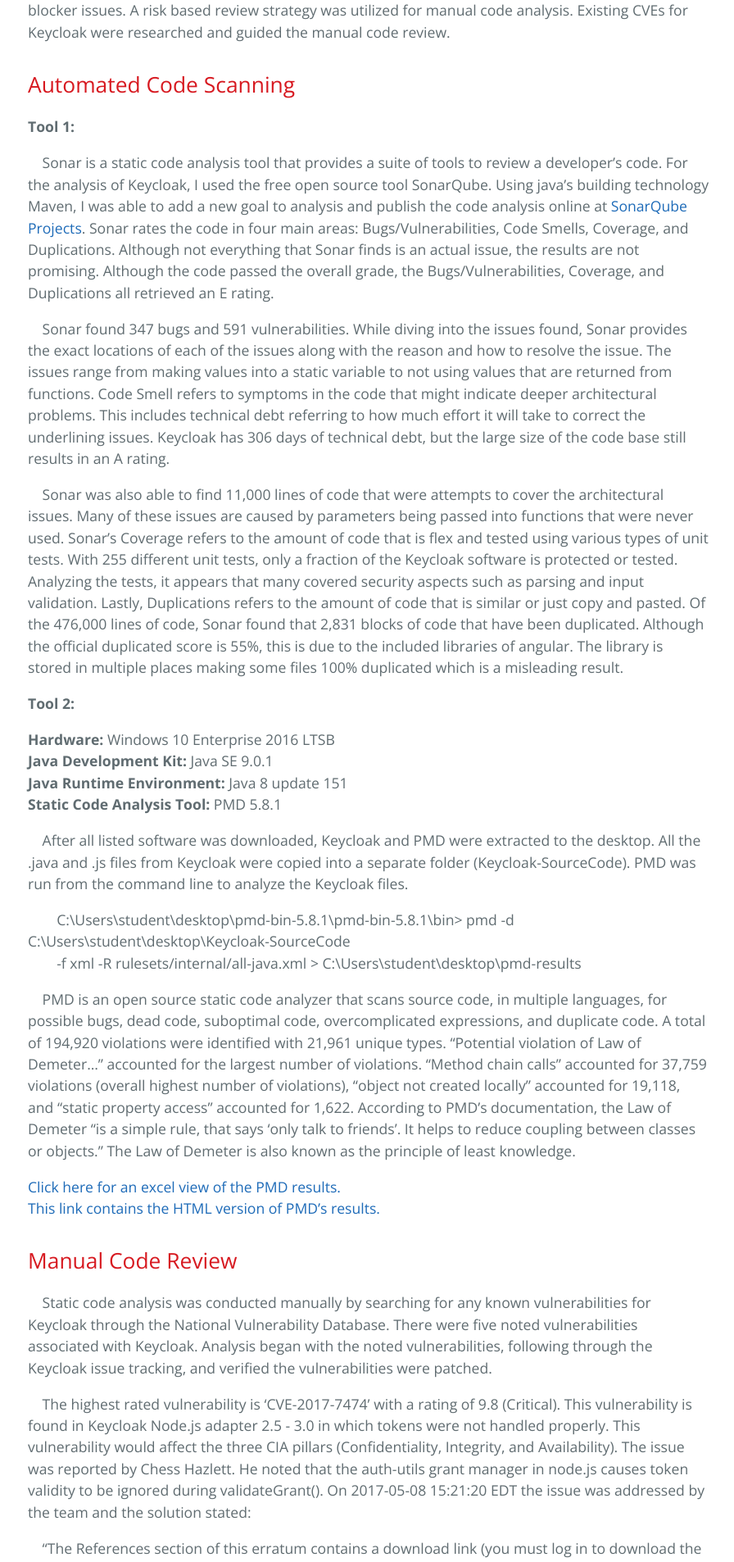
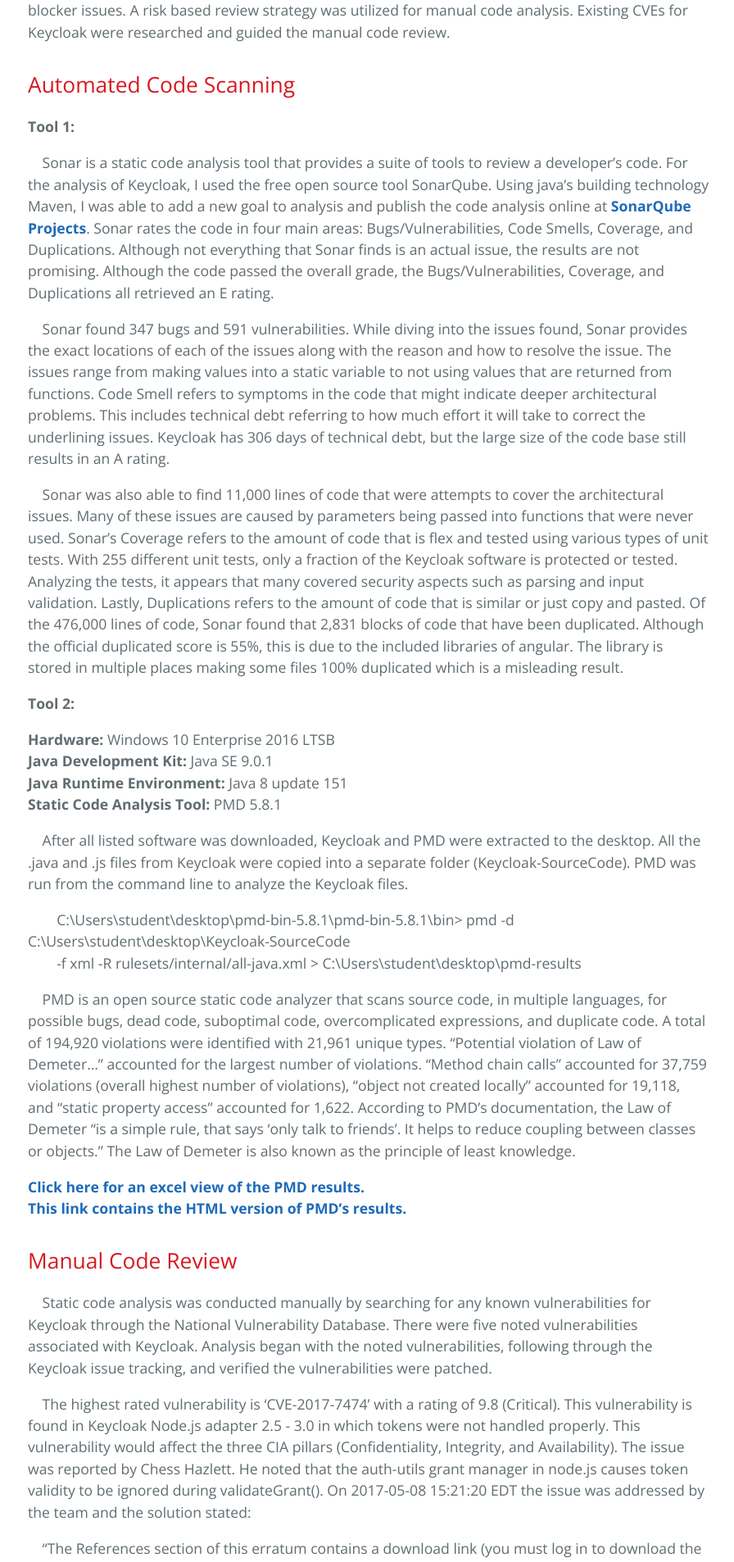
Before and after one commit to DanielLucier/CYBER8420-SemesterProject, a Jekyll site: the page built from misc/pages/CodeAnalysis.md, in a window 1280 px wide. Shown: the part 738-2644 px from the top of the page at 82% size, without its empty margins (190-1086 px from the left). Built offline with Jekyll 4.4.1, drawn with Linux system fonts in a browser that asks for light colours.

```diff
--- a/misc/pages/CodeAnalysis.md
+++ b/misc/pages/CodeAnalysis.md
@@ -12,7 +12,7 @@ Automated Code Scanning
 -----------------------
 <strong>Tool 1:</strong>
 
-&emsp;Sonar is a static code analysis tool that provides a suite of tools to review a developer’s code. For the analysis of Keycloak, I used the free open source tool SonarQube. Using java’s building technology Maven, I was able to add a new goal to analysis and publish the code analysis online at <a href = "https://sonarcloud.io/dashboard?id=org.keycloak%3Akeycloak-parent">SonarQube Projects</a>. Sonar rates the code in four main areas: Bugs/Vulnerabilities, Code Smells, Coverage, and Duplications. Although not everything that Sonar finds is an actual issue, the results are not promising. Although the code passed the overall grade, the Bugs/Vulnerabilities, Coverage, and Duplications all retrieved an E rating.
+&emsp;Sonar is a static code analysis tool that provides a suite of tools to review a developer’s code. For the analysis of Keycloak, I used the free open source tool SonarQube. Using java’s building technology Maven, I was able to add a new goal to analysis and publish the code analysis online at <a href = "https://sonarcloud.io/dashboard?id=org.keycloak%3Akeycloak-parent"><strong>SonarQube Projects</strong></a>. Sonar rates the code in four main areas: Bugs/Vulnerabilities, Code Smells, Coverage, and Duplications. Although not everything that Sonar finds is an actual issue, the results are not promising. Although the code passed the overall grade, the Bugs/Vulnerabilities, Coverage, and Duplications all retrieved an E rating.
 
 &emsp;Sonar found 347 bugs and 591 vulnerabilities. While diving into the issues found, Sonar provides the exact locations of each of the issues along with the reason and how to resolve the issue. The issues range from making values into a static variable to not using values that are returned from functions. Code Smell refers to symptoms in the code that might indicate deeper architectural problems. This includes technical debt referring to how much effort it will take to correct the underlining issues. Keycloak has 306 days of technical debt, but the large size of the code base still results in an A rating.
 
@@ -32,8 +32,8 @@ Automated Code Scanning
 
 &emsp;PMD is an open source static code analyzer that scans source code, in multiple languages, for possible bugs, dead code, suboptimal code, overcomplicated expressions, and duplicate code. A total of 194,920 violations were identified with 21,961 unique types. “Potential violation of Law of Demeter…” accounted for the largest number of violations. “Method chain calls” accounted for 37,759 violations (overall highest number of violations), “object not created locally” accounted for 19,118, and “static property access” accounted for 1,622. According to PMD’s documentation, the Law of Demeter “is a simple rule, that says ‘only talk to friends’. It helps to reduce coupling between classes or objects.” The Law of Demeter is also known as the principle of least knowledge.
 
-<a href="https://github.com/DanielLucier/CYBER8420-SemesterProject/blob/master/CodeAnalysis/Misc/pmd_results/pmd-results.xlsx">Click here for an excel view of the PMD results.</a>
-<br><a href="https://unomaha.box.com/s/9cfp34t56457u4f2w8sm603f9432w0ad">This link contains the HTML version of PMD's results.</a>
+<a href="https://github.com/DanielLucier/CYBER8420-SemesterProject/blob/master/CodeAnalysis/Misc/pmd_results/pmd-results.xlsx"><strong>Click here for an excel view of the PMD results.</strong></a>
+<br><a href="https://unomaha.box.com/s/9cfp34t56457u4f2w8sm603f9432w0ad"><strong>This link contains the HTML version of PMD's results.</strong></a>
 
 Manual Code Review
 ------------------
@@ -43,11 +43,11 @@ Manual Code Review
 
 &emsp;"The References section of this erratum contains a download link (you must log in to download the update). Remove your existing Node.js adapter directory and unzip the update file into its place. Then change the dependency for keycloak-connect in the package.json of your application: change dependency file name to keycloak-connect-2.5.5-Final-redhat-3.tgz." Reference Link: (https://access.redhat.com/errata/RHSA-2017:1203)
 
-&emsp;The direct file that was affected could be found in the <a href="https://github.com/keycloak/keycloak-nodejs-auth-utils/pull/49/files"> GitHub pull request</a> to fix the issue. The major changes that were made in this pull request included token validation to verify that tokens are valid, missing, signed, etc. This CVE most closely maps to Cyber Wardens’ misuse case three which is related to minimizing unauthorized access.
+&emsp;The direct file that was affected could be found in the<a href="https://github.com/keycloak/keycloak-nodejs-auth-utils/pull/49/files"> <strong>GitHub pull request</strong></a> to fix the issue. The major changes that were made in this pull request included token validation to verify that tokens are valid, missing, signed, etc. This CVE most closely maps to Cyber Wardens’ misuse case three which is related to minimizing unauthorized access.
 
-&emsp;The second highest rated vulnerability is 'CVE-2014-3709' (rating of 8.8 – High) which affects the org.keycloak.services.resources.SocialResource.callback method in JBoss on all versions before 1.0.3 final. This vulnerability leverages the lack of CSRF protection to conduct cross-site request forgery attacks (CSRF). This would affect the three CIA pillars (Confidentiality, Integrity, and Availability). This vulnerability was mitigated by the Red Hat community that supports Keycloak for version 1.0.3 and later. See<a href="https://bugzilla.redhat.com/show_bug.cgi?id=1154971"> Red Hat community bug tracking</a> for more information about this CVE.
+&emsp;The second highest rated vulnerability is 'CVE-2014-3709' (rating of 8.8 – High) which affects the org.keycloak.services.resources.SocialResource.callback method in JBoss on all versions before 1.0.3 final. This vulnerability leverages the lack of CSRF protection to conduct cross-site request forgery attacks (CSRF). This would affect the three CIA pillars (Confidentiality, Integrity, and Availability). This vulnerability was mitigated by the Red Hat community that supports Keycloak for version 1.0.3 and later. See<a href="https://bugzilla.redhat.com/show_bug.cgi?id=1154971"> <strong>Red Hat community bug tracking</strong></a> for more information about this CVE.
 
-&emsp;The fix for this vulnerability can be found at<a href="https://github.com/keycloak/keycloak/blob/4b254475dad05741ab8ec88243dfbd35f7674aa4/services/src/main/java/org/keycloak/services/resources/SocialResource.java#L104"> line 104 of the source code</a>. This fix was to validate and sanitize any incoming data from the callback function. This vulnerability was identified by our Threat Model.
+&emsp;The fix for this vulnerability can be found at<a href="https://github.com/keycloak/keycloak/blob/4b254475dad05741ab8ec88243dfbd35f7674aa4/services/src/main/java/org/keycloak/services/resources/SocialResource.java#L104"> <strong>line 104 of the source code</strong></a>. This fix was to validate and sanitize any incoming data from the callback function. This vulnerability was identified by our Threat Model.
 
 Summary of Key Findings
 -----------------------
```
